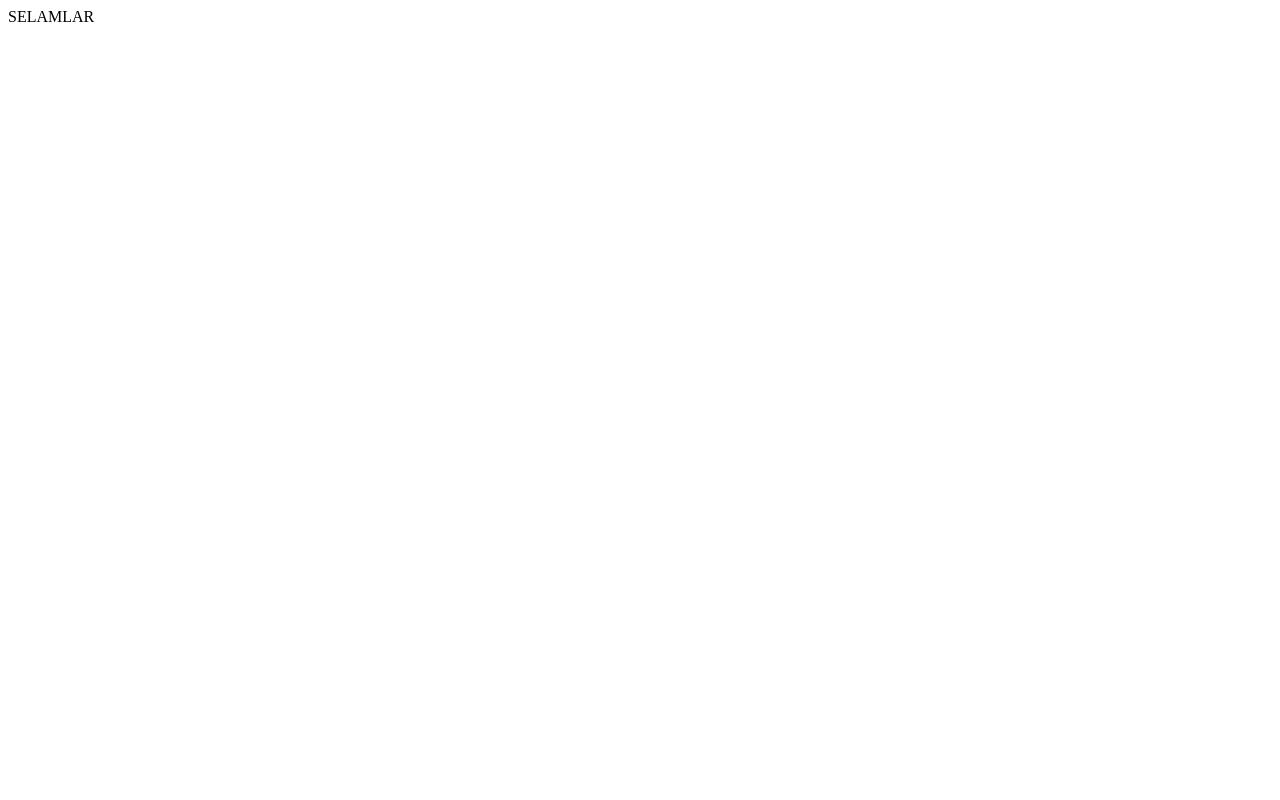
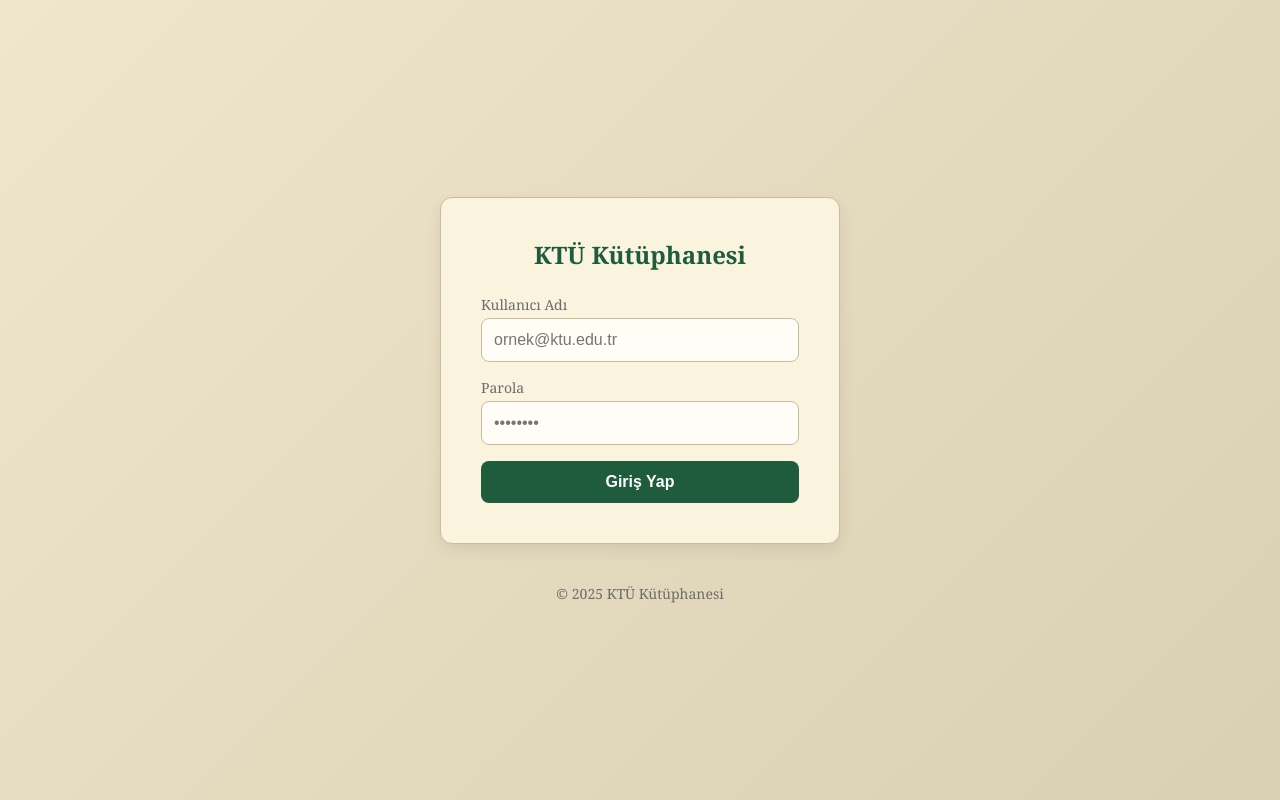
Before and after one commit to yusufaksu5341/library-django, a Django app: page / in a window 1280 px wide. Before the commit the page is almost empty. Run offline with Django 5.2, Linux system fonts and the light colour scheme.

Commit message:
Login Sayfası Tasarlandı

```diff
--- a/templates/users/index.html
+++ b/templates/users/index.html
@@ -1,10 +1,35 @@
+
 <!DOCTYPE html>
-<html lang="en">
+<html lang="tr">
 <head>
-    <meta charset="UTF-8">
-    <title>Title</title>
+<meta charset="UTF-8">
+<meta name="viewport" content="width=device-width, initial-scale=1, viewport-fit=cover">
+<title>KTÜ Kütüphanesi Giriş</title>
+<style>
+:root{--bg:#f2ecd9;--paper:#faf4df;--accent:#1f5c3d;--muted:#6b6b6b;--border:#c9bc9a}
+*{box-sizing:border-box;margin:0;padding:0}
+html,body{height:100%}
+body{display:flex;flex-direction:column;justify-content:center;align-items:center;background:linear-gradient(135deg,#efe6cd,#d9cfb1);font-family:"Georgia","Times New Roman",serif;color:#1f1f1f}
+.login-card{background:var(--paper);border:1px solid var(--border);border-radius:12px;padding:clamp(20px,4vw,40px);width:clamp(280px,40%,400px);box-shadow:0 6px 16px rgba(0,0,0,0.08)}
+.login-card h2{text-align:center;color:var(--accent);margin-bottom:clamp(16px,3vw,24px)}
+.form-grid{display:flex;flex-direction:column;gap:clamp(12px,2vw,16px)}
+.form-grid label span{display:block;font-size:14px;color:var(--muted);margin-bottom:4px}
+input{width:100%;padding:12px;border:1px solid var(--border);border-radius:8px;background:#fffdf6;font-size:16px}
+input:focus{outline:none;border-color:var(--accent)}
+.btn{padding:12px;border:none;border-radius:8px;background:var(--accent);color:#fff;font-weight:bold;font-size:16px;cursor:pointer}
+.btn:hover{filter:brightness(.95)}
+.footer{text-align:center;margin-top:clamp(20px,4vw,40px);font-size:14px;color:var(--muted)}
+</style>
 </head>
 <body>
-SELAMLAR
+<div class="login-card">
+<h2>KTÜ Kütüphanesi</h2>
+<form id="loginForm" class="form-grid">
+<label><span>Kullanıcı Adı</span><input type="text" name="username" required placeholder="ornek@ktu.edu.tr"></label>
+<label><span>Parola</span><input type="password" name="password" required placeholder="••••••••"></label>
+<button type="submit" class="btn">Giriş Yap</button>
+</form>
+</div>
+<div class="footer">© 2025 KTÜ Kütüphanesi</div>
 </body>
 </html>
```
